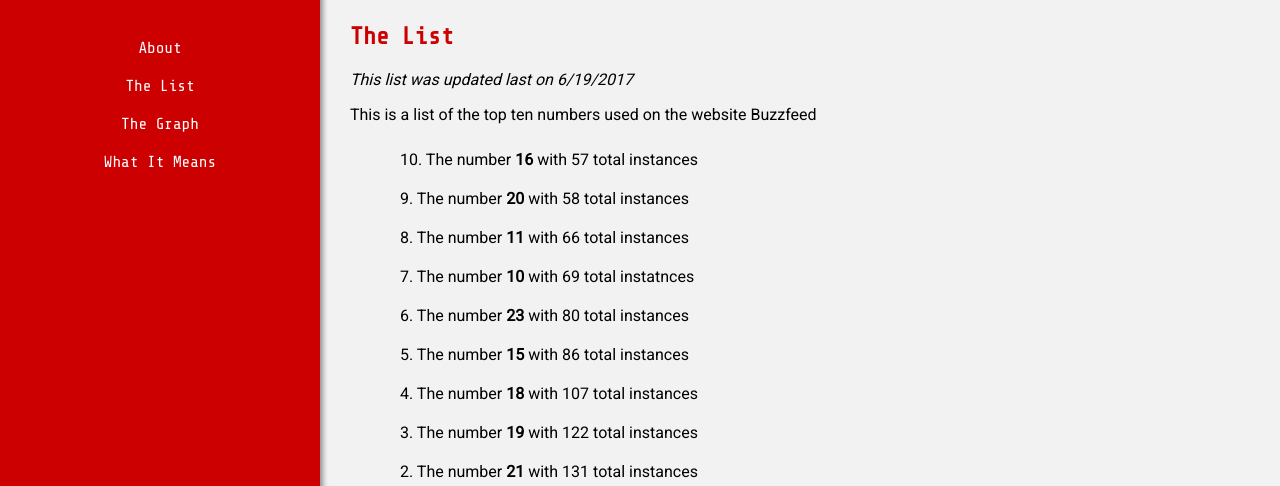
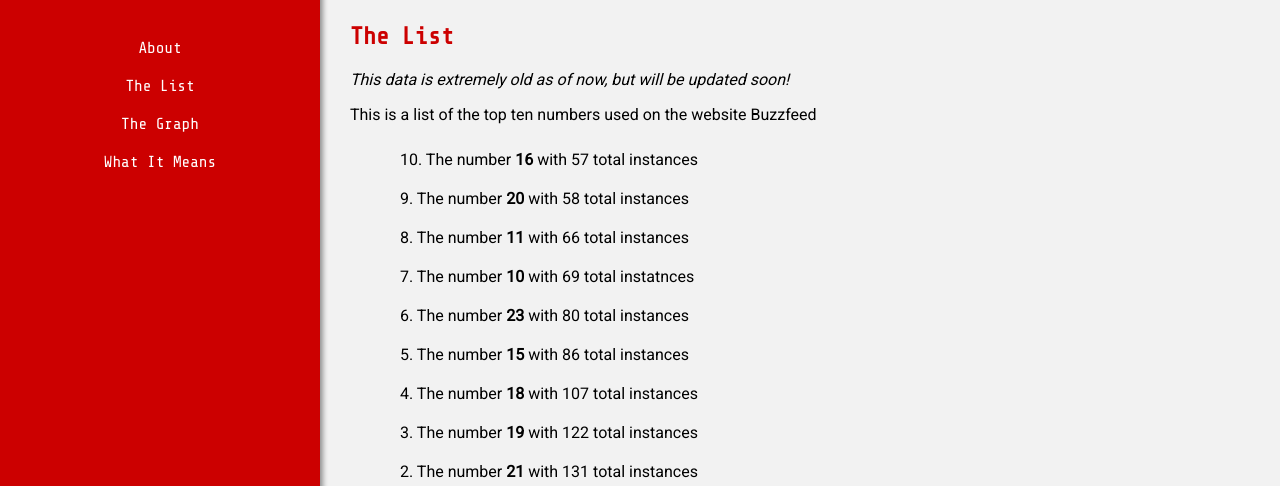
Before and after one commit to Mark-A-Prince/buzzfeeder, a plain HTML site: page buzzfeeder/index.html in a window 1280 px wide. Shown: the part 314-800 px from the top of the page. Drawn offline with nearby package versions, Linux system fonts and the light colour scheme.

Commit message:
Update index.html

```diff
--- a/buzzfeeder/index.html
+++ b/buzzfeeder/index.html
@@ -30,7 +30,7 @@
   </section>
   <section id="thelist">
     <h2>The List</h2>
-    <p><i>This list was updated last on 6/19/2017</i></p>
+    <p><i>This data is extremely old as of now, but will be updated soon!</i></p>
     <p>This is a list of the top ten numbers used on the website Buzzfeed</p>
     <ul>
       <li>10. The number <b>16</b> with 57 total instances</li>
```
